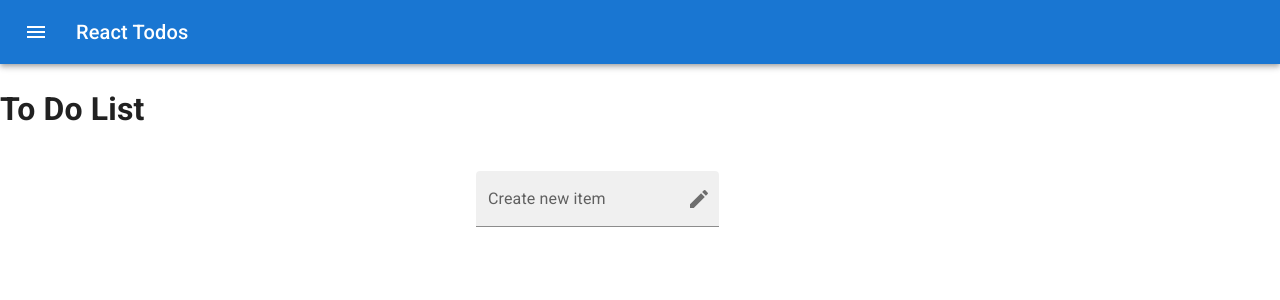
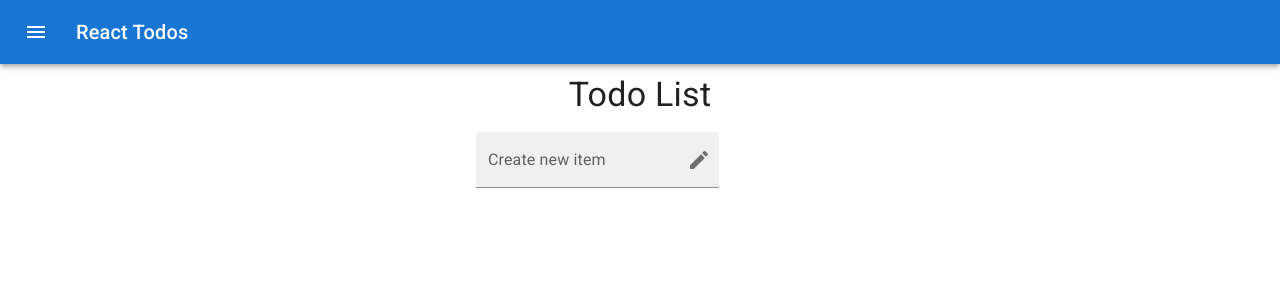
Before and after one commit to chilejay7/Material-UI-To-Do-List, a React (Vite) app: page / in a window 1280 px wide. Shown: the top 300 px of the page. Built offline with nearby package versions, Linux system fonts and the light colour scheme.

Commit message:
styles updated

```diff
--- a/src/TodoList.jsx
+++ b/src/TodoList.jsx
@@ -1,5 +1,5 @@
 import { useState, useEffect } from "react";
-import { List, Box } from '@mui/material';
+import { List, Box, Typography } from '@mui/material';
 import TodoItem from "./TodoItem";
 import TodoForm from "./TodoForm";
 import { v4 as uuidv4 } from "uuid";
@@ -35,8 +35,8 @@ export default function TodoList() {
     const toggleTodo = (id) => {
         setToDos(prevTodos => {
             return prevTodos.map(todo => {
-                if(todo.id === id) {
-                    return {...todo, completed: !todo.completed};
+                if (todo.id === id) {
+                    return { ...todo, completed: !todo.completed };
                 } else {
                     return todo;
                 }
@@ -46,17 +46,25 @@ export default function TodoList() {
 
     const addTodo = (text) => {
         setToDos(prevTodos => {
-           return [...prevTodos,  { id: uuidv4(), text: text, completed: false }];
+            return [...prevTodos, { id: uuidv4(), text: text, completed: false }];
         })
     }
 
     return (
-        <>
-           <h1> To Do List</h1>
+
+
             <Box sx={{
                 display: "flex",
                 justifyContent: "center",
+                flexDirection: "column",
+                alignItems: "center",
+                margin: "10px",
             }}>
+
+                <Typography variant="h4" component="h1" sx={{ flexGrow: 1 }} >
+                    Todo List
+                </Typography>
+
 
                 <List sx={{ width: '100%', maxWidth: 360, bgcolor: 'background.paper' }}>
                     {todos.map((todo) => {
@@ -70,6 +78,6 @@ export default function TodoList() {
                 </List>
             </Box>
 
-        </>
+
     )
 }
```
Lines whose indentation alone changed are shown as unchanged.
